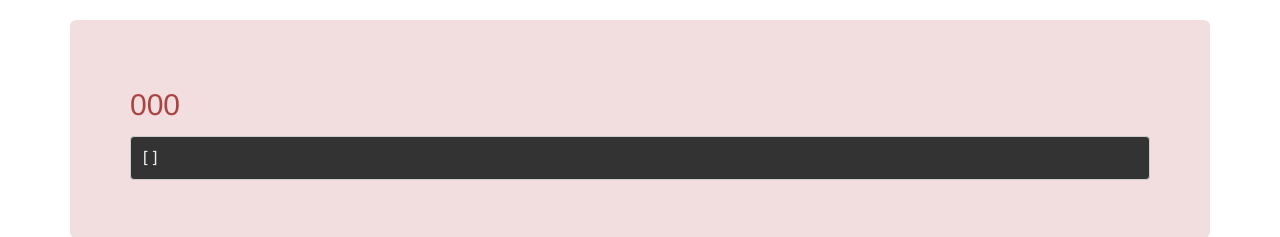
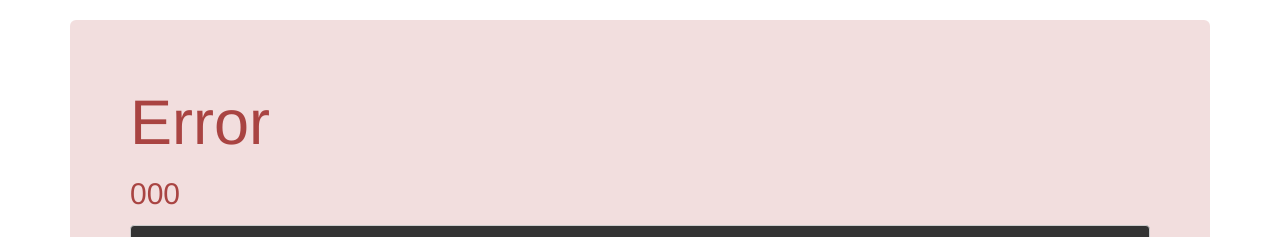
Before and after one commit to gabrielfalcao/kube-python-app-example, a Flask app: template flaskhello/web/templates/error.html in a window 1280 px wide. Shown: the part 51-288 px from the top of the page. Run offline with Flask 2, Linux system fonts and the light colour scheme; the template is opened without the code that fills it: most values are stand-ins (such as "Sample title", 1, 10 or a date in 2020); some libraries are stand-ins or nearby versions.

Commit message:
better error msg

```diff
--- a/flaskhello/web/auth.py
+++ b/flaskhello/web/auth.py
@@ -49,7 +49,7 @@
     except Exception as e:
         return render_template(
             "error.html",
-            exception='failed to retrieve user info',
+            exception='Failed to retrieve OAuth2 userinfo',
             message=str(e),
             args=dict(request.args)
         )
--- a/flaskhello/web/templates/error.html
+++ b/flaskhello/web/templates/error.html
@@ -2,8 +2,9 @@
 {% block container %}
 <div class="container">
   <div class="jumbotron alert-danger">
+    <h1>Error</h1>
     <h2>{{ exception }}</h2>
-    <p>{{ message }}</p>
+      <p><strong>{{ message }}</strong></p>
     <pre style="overflow:auto;color: #eee; background: #333;font-size: 16px;display: block;">{{ args | tojson(indent=4) }}</pre>
   </div>
 </div>
```
